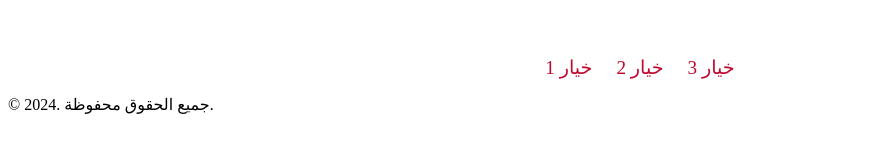
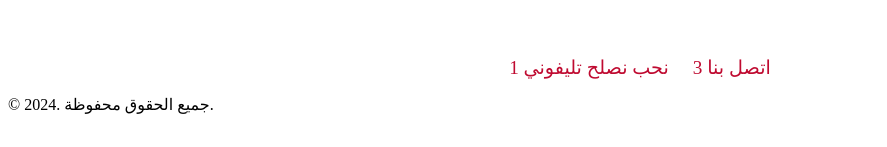
Before and after one commit to melekpro/TNGSM, a plain HTML site: page index.html in a window 1280 px wide. Shown: the part 147-294 px from the top of the page, without its empty margins (0-887 px from the left). Drawn offline with Linux system fonts and the light colour scheme.

Commit message:
Update index.html

```diff
--- a/index.html
+++ b/index.html
@@ -13,9 +13,8 @@
     </header>
     <main>
         <ul>
-            <li><a href="#">خيار 1</a></li>
-            <li><a href="#">خيار 2</a></li>
-            <li><a href="#">خيار 3</a></li>
+            <li><a href="#">نحب نصلح تليفوني 1</a></li>
+            <li><a href="#">اتصل بنا 3</a></li>
         </ul>
     </main>
     <footer>
```
